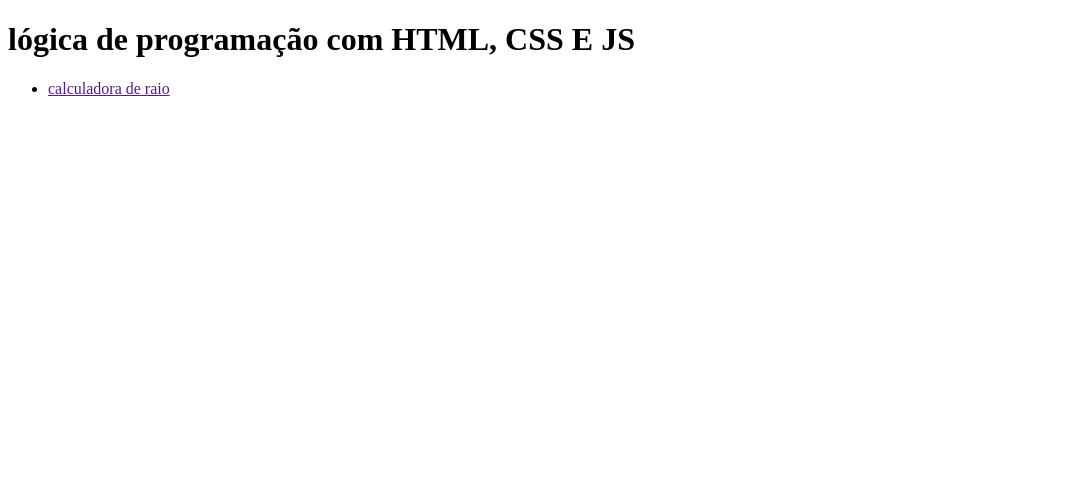
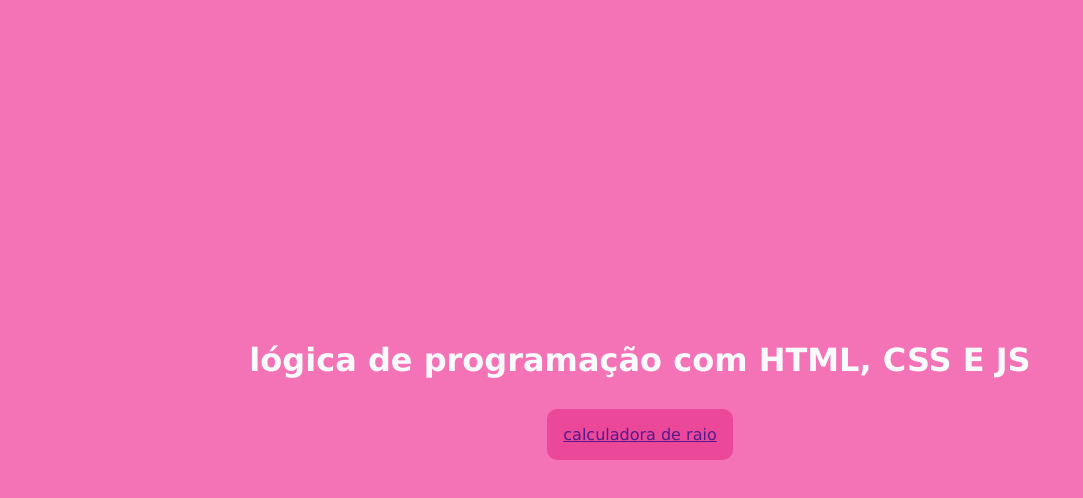
Before and after one commit to gabielinda/atividade7, a plain HTML site: page index.html in a window 1280 px wide. Shown: the whole page, without its empty margins (0-1083 px from the left). Drawn offline with Linux system fonts and the light colour scheme.

Commit message:
style: add new styles for style.css

```diff
--- a/index.html
+++ b/index.html
@@ -3,11 +3,13 @@
 <head>
     <meta charset="UTF-8">
     <meta name="viewport" content="width=device-width, initial-scale=1.0">
+    <link rel="stylesheet" href="style.css">
     <title>lógica de programação com HTML, CSS E JS</title>
 </head>
 <body>
     <header>
         <h1>lógica de programação com HTML, CSS E JS</h1>
+    </header>
     <nav>
         <ul>
             <li>
@@ -15,6 +17,5 @@
             </li>
         </ul>
     </nav>
-    </header>
 </body>
 </html>
--- a/style.css
+++ b/style.css
@@ -0,0 +1,34 @@
+* {
+    margin: 0%;
+    padding: 0%;
+    box-sizing: border-box;
+    font-family: 'Lucida Sans', 'Lucida Sans Regular', 'Lucida Grande', 'Lucida Sans Unicode', Geneva, Verdana, sans-serif;
+}
+
+:root {
+    --main-background:#f472b6;
+    --text-color: #f9fafb;
+    --nav-background:#ec4899;
+}
+
+body {
+    background: var(--main-background);
+    color: var(--text-color);
+    display: flex;
+    flex-direction: column;
+    min-height: 100svh;
+    justify-content: center;
+    align-items: center;
+    gap: 30px;
+}
+
+nav{
+    background: var(--nav-background);
+    width: fit-content;
+    padding: 16px;
+    border-radius: 10px;
+}
+
+ul, li {
+    list-style: none;
+}
```
Lines whose indentation alone changed are shown as unchanged.
